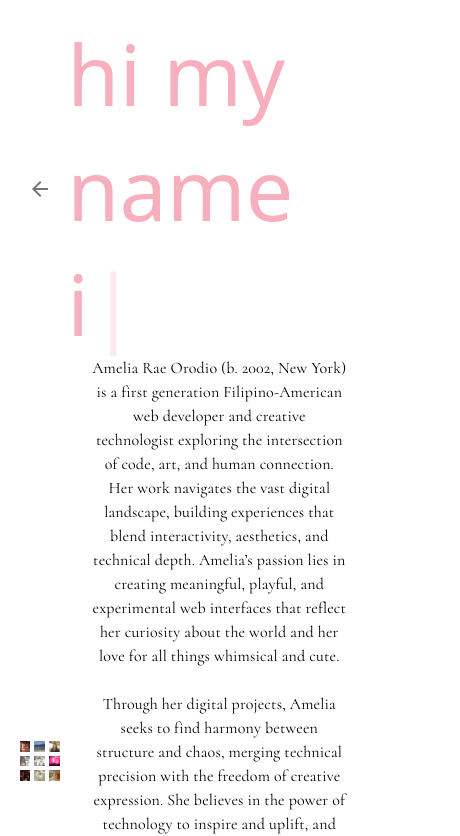
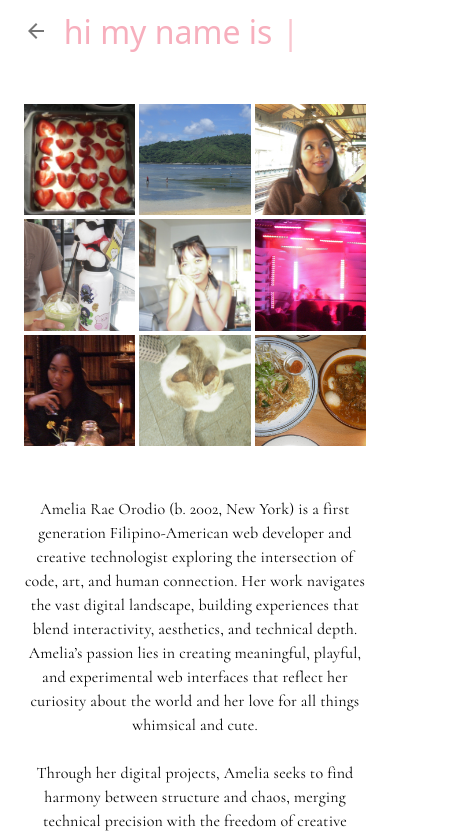
Before and after one commit to ameliaraeorodio/ameliaraeorodio.github.io, a React (Create React App) app: page /about-me in a window 390 px wide. Shown: the top 836 px of the page, 460 px wide, since content can reach past the window. Built offline with nearby package versions, Linux system fonts and the light colour scheme; a web font is replaced by a local one.

Commit message:
fixed the about me page to be responsive

```diff
--- a/src/work screens/aboutme.js
+++ b/src/work screens/aboutme.js
@@ -54,10 +54,11 @@ function AboutMe(){
         justifyContent: "center",
         alignItems: "center",
         flexDirection: "column",
+        padding: "1rem"
     }
     const row = {
         display: "flex",
-        justifyContent: "space-between", // Use space-between to distribute space evenly
+        justifyContent: "space-between",
         alignItems: "center",
         flexDirection: "row",
     }
@@ -97,16 +98,71 @@ function AboutMe(){
   const handleBackClick = () => {
     navigate('/');
   };
+
+  const ResponsiveBox = styled('div')(({ theme }) => ({
+    padding: theme.spacing(2),
+    [theme.breakpoints.down('sm')]: {
+      fontSize: '1rem',
+      padding: theme.spacing(1),
+    },
+    [theme.breakpoints.up('md')]: {
+      fontSize: '1.5rem',
+      padding: theme.spacing(3),
+    },
+    [theme.breakpoints.up('lg')]: {
+      display: "flex",
+      justifyContent: "center",
+      alignItems: "center",
+      flexDirection: "column",
+      padding: "1rem"
+    },
+  }));
+  const PictureAndParagraph = styled('div')(({ theme }) => ({
+    padding: theme.spacing(2),
+    [theme.breakpoints.down('sm')]: {
+      fontSize: '1rem',
+      display: "flex",
+      justifyContent: "space-between",
+      alignItems: "center",
+      flexDirection: "column",
+    },
+    [theme.breakpoints.up('md')]: {
+      display: "flex",
+      justifyContent: "space-between",
+      alignItems: "center",
+      flexDirection: "column",
+      fontSize: '1.5rem',
+    },
+    [theme.breakpoints.up('lg')]: {
+      ...row,
+      width: "90%",
+      gap: "2vw",
+    },
+  }));
+  const Text = styled('div')(({ theme }) => ({
+    lineHeight: 1,
+    [theme.breakpoints.down('sm')]: {
+      minHeight: "4rem",
+      fontSize: "2rem"
+    },
+    [theme.breakpoints.up('md')]: {
+      minHeight: "8rem",
+      fontSize: "4rem"
+    },
+    [theme.breakpoints.up('lg')]: {
+      fontSize: "8vh"
+    },
+  }));
     return(
-        <Box sx = {col}>
-          <Box sx = {{...row, padding: "1rem",width: "90%",
+        <ResponsiveBox>
+          <Box sx = {{...row, margin: "0.5rem",width: "90%",
             gap: "2vw",}}>
             <PinkTooltip title = "back to home">
-              <IconButton onClick={handleBackClick}>
+              <IconButton sx ={{bottom:"2vh"}} onClick={handleBackClick}>
                 <ArrowBackIcon/>
               </IconButton>
             </PinkTooltip>
-            <Box className = "test" sx = {{flex: 1}}>
+            <Text className = "test" sx = {{flex: 1}}>
                 <Typewriter
                 options={{
                 strings: welcome,
@@ -116,11 +172,9 @@ function AboutMe(){
                 delay: 75,
                 }}
                 />
-            </Box>
+            </Text>
           </Box>
-            <Box sx = {{...row,
-            width: "90%",
-            gap: "2vw",}}>
+            <PictureAndParagraph>
                 <ImageList sx={{flex: 1, height: "100%", padding: 0, margin: 0 }} cols={3}>
                     {itemData.map((item) => (
                       <PinkTooltip title = {item.title} followCursor>
@@ -194,8 +248,8 @@ function AboutMe(){
                       }}
                   />
               </Box>
-            </Box>
-        </Box>
+            </PictureAndParagraph>
+        </ResponsiveBox>
     );
 }
 
```
